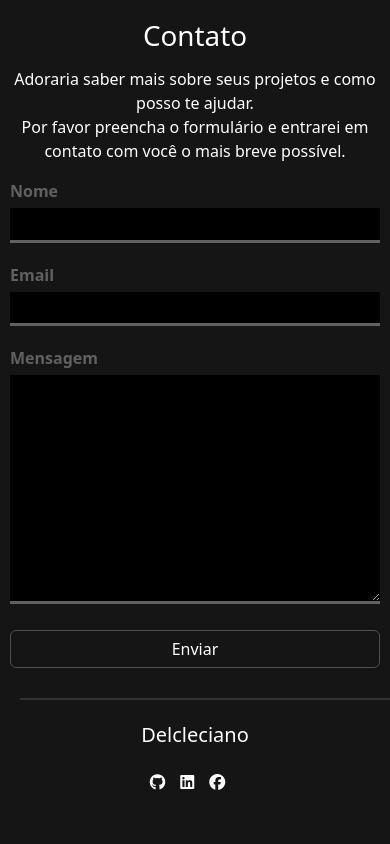
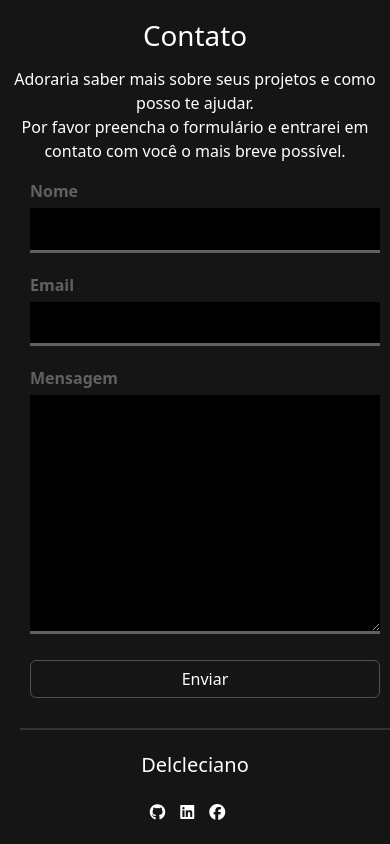
Before and after one commit to DelclecianoSuporte/meu-portfolio, an Angular app: page / in a window 390 px wide. Shown: the part 3722-4566 px from the top of the page. Before the commit the page ends 4536 px from the top, so only its background shows below. Built offline with nearby package versions, Linux system fonts and the light colour scheme.

Commit message:
modificando o css do componente contato

```diff
--- a/src/app/contato/contato.component.css
+++ b/src/app/contato/contato.component.css
@@ -97,6 +97,10 @@ label {
     text-align: center;
   }
 
+  .formulario{
+    margin-left: 20px;
+  }
+
   .form-nome,
   .form-email,
   .form-mensagem {
@@ -106,6 +110,9 @@ label {
   input,
   textarea {
     font-size: 0.9em;
+    width: 100%;
+    padding: 10px;
+    box-sizing: border-box;
   }
 
   textarea {
@@ -114,6 +121,5 @@ label {
 
   .btn {
     width: 100%;
-    text-align: center;
   }
 }
--- a/src/app/contato/contato.component.html
+++ b/src/app/contato/contato.component.html
@@ -9,6 +9,7 @@
       </div>
 
        <div class="col-md-6 col-12">
+            <div class="formulario">
                 <form [formGroup]="contatoFormulario" (ngSubmit)="onSubmit()">
                     <div class="form-nome">
                         <label for="nome">Nome</label>
@@ -24,7 +25,10 @@
                         <label for="mensagem">Mensagem</label>
                         <textarea name="mensagem" id="mensagem" cols="30" rows="10" formControlName="mensagem"></textarea>
                     </div>
+
+                    <div>
                         <button type="submit" [disabled]="isLoading" class="btn btn-outline-dark botao-envio">Enviar</button>
+                    </div>
 
                     <!-- Carregamento até o e-mail ser enviado -->
                     <div *ngIf="isLoading" class="loading">
@@ -35,6 +39,7 @@
             </div>
       </div>
     </div>
+</div>
 
 <div class="separacao-introducao">
     <hr>
```
Lines whose indentation alone changed are shown as unchanged.
